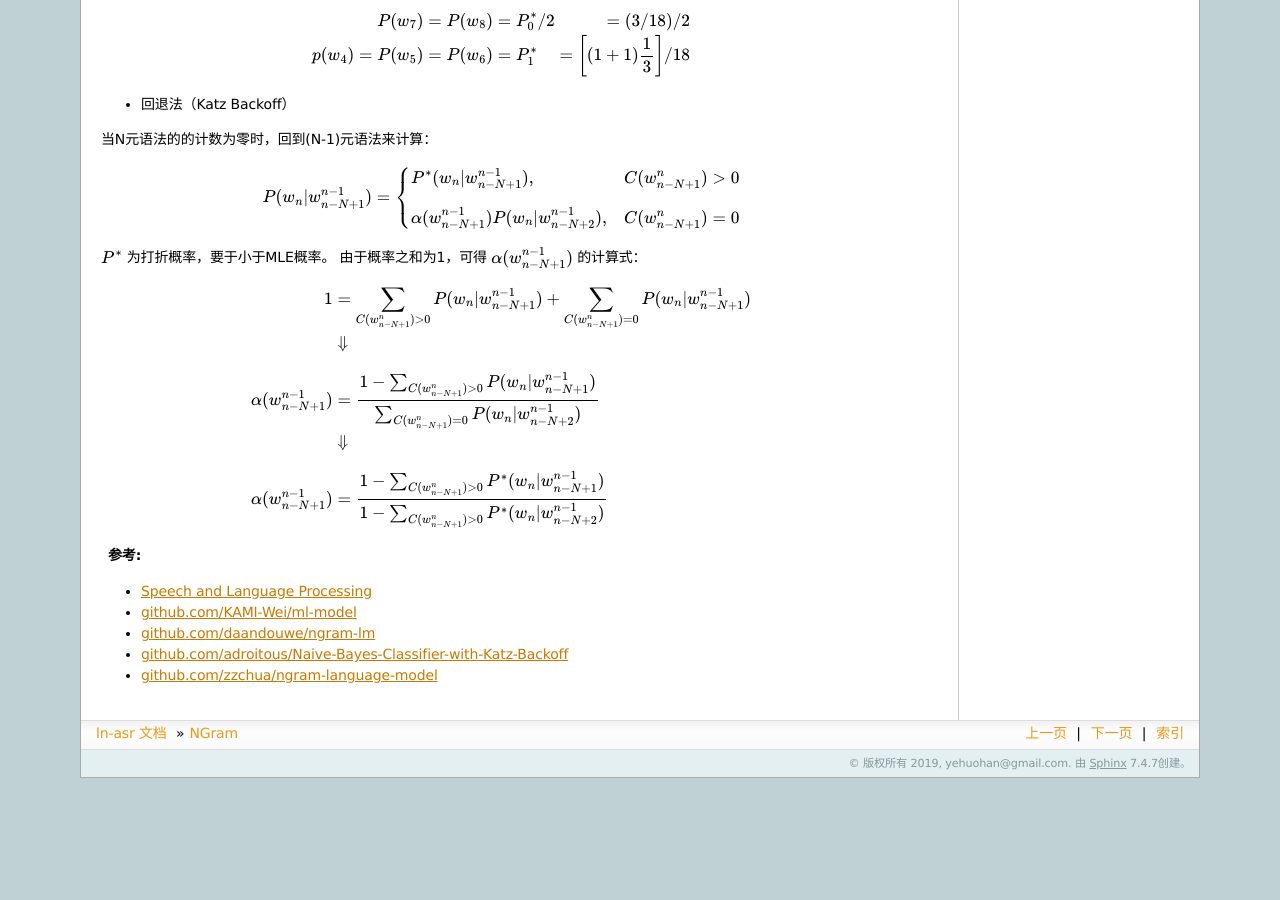
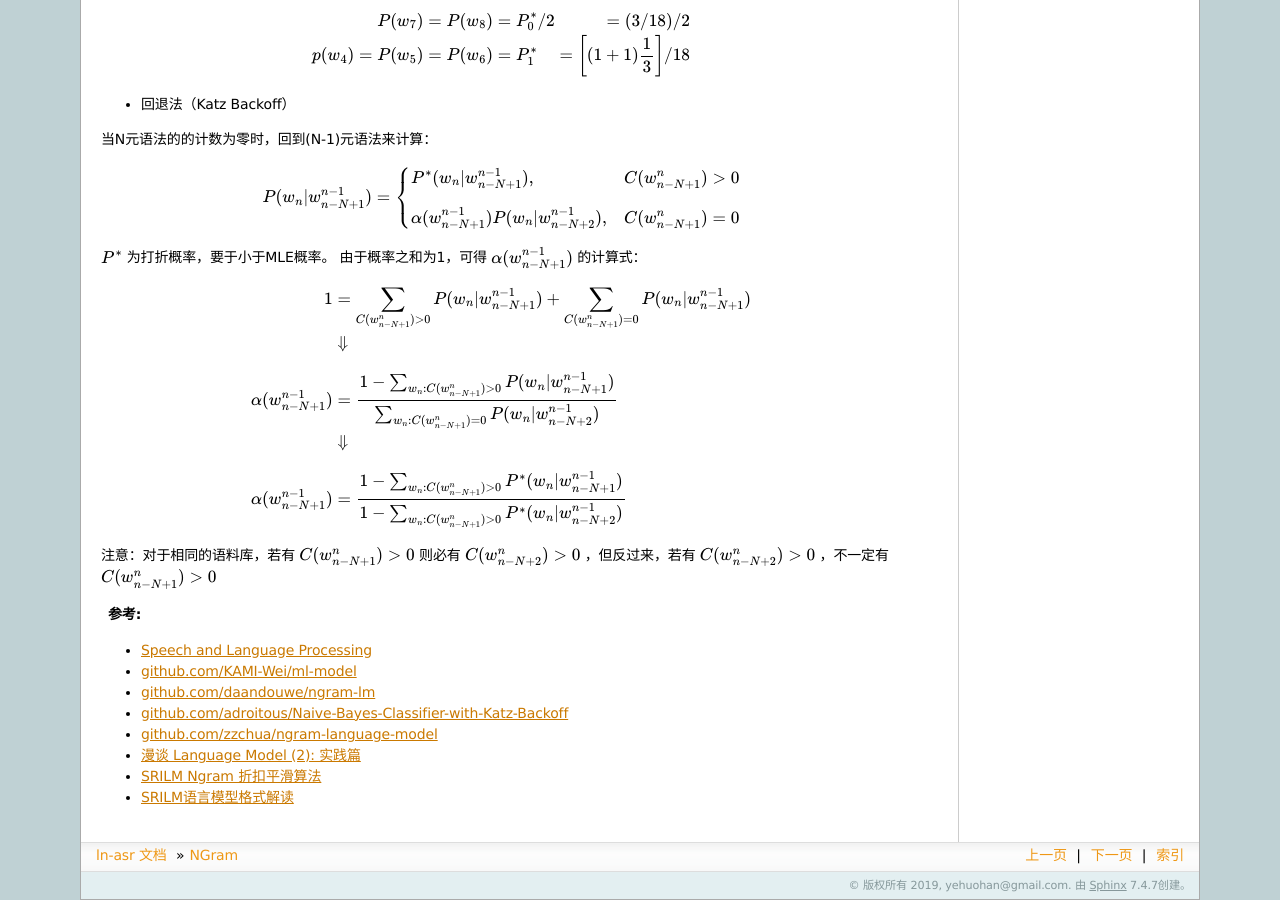
Before and after one commit to yehuohan/ln-asr, a Sphinx documentation site: the page built from doc/source/ngram.rst, in a window 1280 px wide and 900 px high, scrolled down 1402 px. Built offline with Sphinx 7.4.7, drawn with Linux system fonts in a browser that asks for light colours; before the commit the page ends 2180 px from its top, so only the background shows below that.

```diff
--- a/doc/source/ngram.rst
+++ b/doc/source/ngram.rst
@@ -113,12 +113,13 @@
 ..  math::
     1 &= \sum_{C(w^n_{n-N+1}) > 0} P(w_n | w^{n-1}_{n-N+1}) + \sum_{C(w^n_{n-N+1}) = 0} P(w_n | w^{n-1}_{n-N+1}) \\
     &\Downarrow \\[2ex]
-    \alpha(w^{n-1}_{n-N+1}) &= \frac{1 - \sum_{C(w^n_{n-N+1}) > 0} P(w_n | w^{n-1}_{n-N+1})}
-                                    {\sum_{C(w^n_{n-N+1}) = 0} P(w_n | w^{n-1}_{n-N+2})} \\
+    \alpha(w^{n-1}_{n-N+1}) &= \frac{1 - \sum_{w_n:C(w^n_{n-N+1}) > 0} P(w_n | w^{n-1}_{n-N+1})}
+                                    {\sum_{w_n:C(w^n_{n-N+1}) = 0} P(w_n | w^{n-1}_{n-N+2})} \\
     &\Downarrow \\[2ex]
-    \alpha(w^{n-1}_{n-N+1}) &= \frac{1 - \sum_{C(w^n_{n-N+1}) > 0} P^*(w_n | w^{n-1}_{n-N+1})}
-                                    {1 - \sum_{C(w^n_{n-N+1}) > 0} P^*(w_n | w^{n-1}_{n-N+2})}
+    \alpha(w^{n-1}_{n-N+1}) &= \frac{1 - \sum_{w_n:C(w^n_{n-N+1}) > 0} P^*(w_n | w^{n-1}_{n-N+1})}
+                                    {1 - \sum_{w_n:C(w^n_{n-N+1}) > 0} P^*(w_n | w^{n-1}_{n-N+2})}
 
+注意：对于相同的语料库，若有 :math:`C(w^n_{n-N+1}) > 0` 则必有 :math:`C(w^n_{n-N+2}) > 0` ，但反过来，若有 :math:`C(w^n_{n-N+2}) > 0` ，不一定有 :math:`C(w^n_{n-N+1}) > 0`
 
 :参考:
 
@@ -127,3 +128,6 @@
 - `github.com/daandouwe/ngram-lm <https://github.com/daandouwe/ngram-lm>`_
 - `github.com/adroitous/Naive-Bayes-Classifier-with-Katz-Backoff <https://github.com/adroitous/Naive-Bayes-Classifier-with-Katz-Backoff>`_
 - `github.com/zzchua/ngram-language-model <https://github.com/zzchua/ngram-language-model>`_
+- `漫谈 Language Model (2): 实践篇 <http://blog.pluskid.org/?p=361>`_
+- `SRILM Ngram 折扣平滑算法 <https://www.cnblogs.com/dahu-daqing/p/9759978.html>`_
+- `SRILM语言模型格式解读 <https://www.cnblogs.com/dahu-daqing/p/7449200.html>`_
```
Also changed, not shown: 3 other files.
